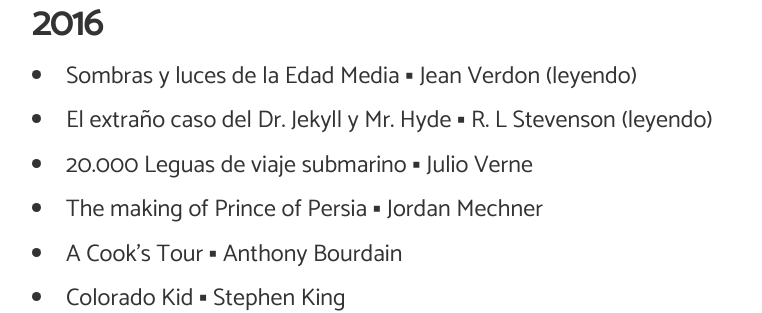
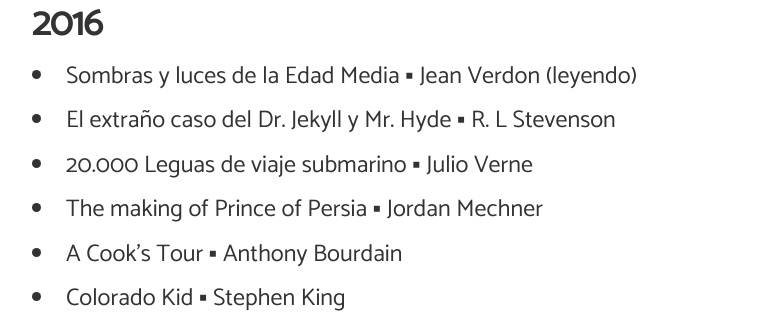
Before and after one commit to angelsimon/angelsimon.github.io, a Jekyll site: the page built from _posts/2016-09-09-libros-que-termine.md, in a window 1280 px wide and 900 px high. Shown: the part 448-761 px from the top of the window, without its empty margins (32-794 px from the left). Built offline with Jekyll 4.4.1, drawn with Linux system fonts in a browser that asks for light colours; nearby versions of some CDN libraries; comment, search, counter and statistics services are not loaded.

Commit message:
Update 2016-09-09-libros-que-termine.md

```diff
--- a/_posts/2016-09-09-libros-que-termine.md
+++ b/_posts/2016-09-09-libros-que-termine.md
@@ -12,7 +12,7 @@
 <h2>2016</h2>
 <ul>
 <li>Sombras y luces de la Edad Media &#9642; Jean Verdon (leyendo)</li>
-<li>El extraño caso del Dr. Jekyll y Mr. Hyde &#9642; R. L Stevenson (leyendo)</li>
+<li>El extraño caso del Dr. Jekyll y Mr. Hyde &#9642; R. L Stevenson</li>
 <li>20.000 Leguas de viaje submarino &#9642; Julio Verne</li>
 <li>The making of Prince of Persia &#9642; Jordan Mechner</li>
 <li>A Cook's Tour &#9642; Anthony Bourdain</li>
```
